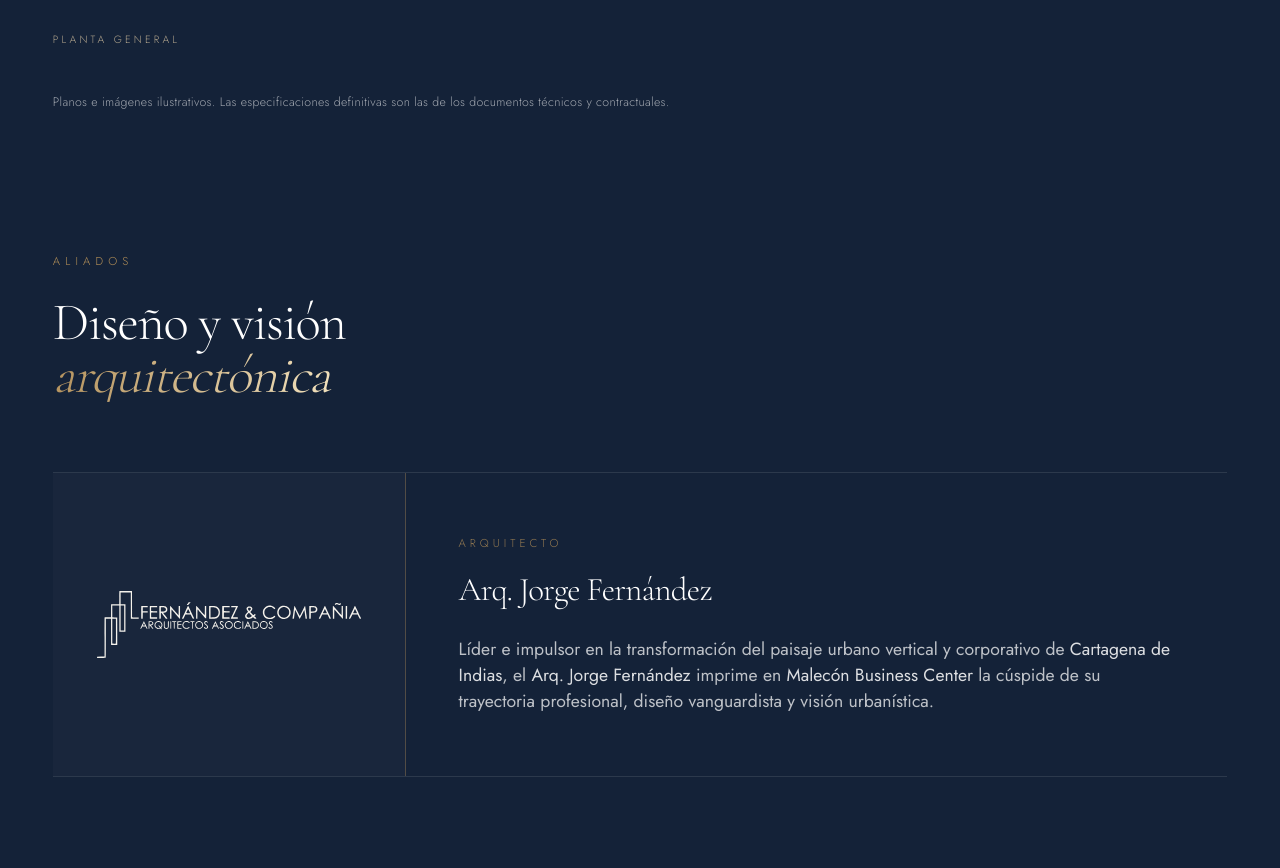
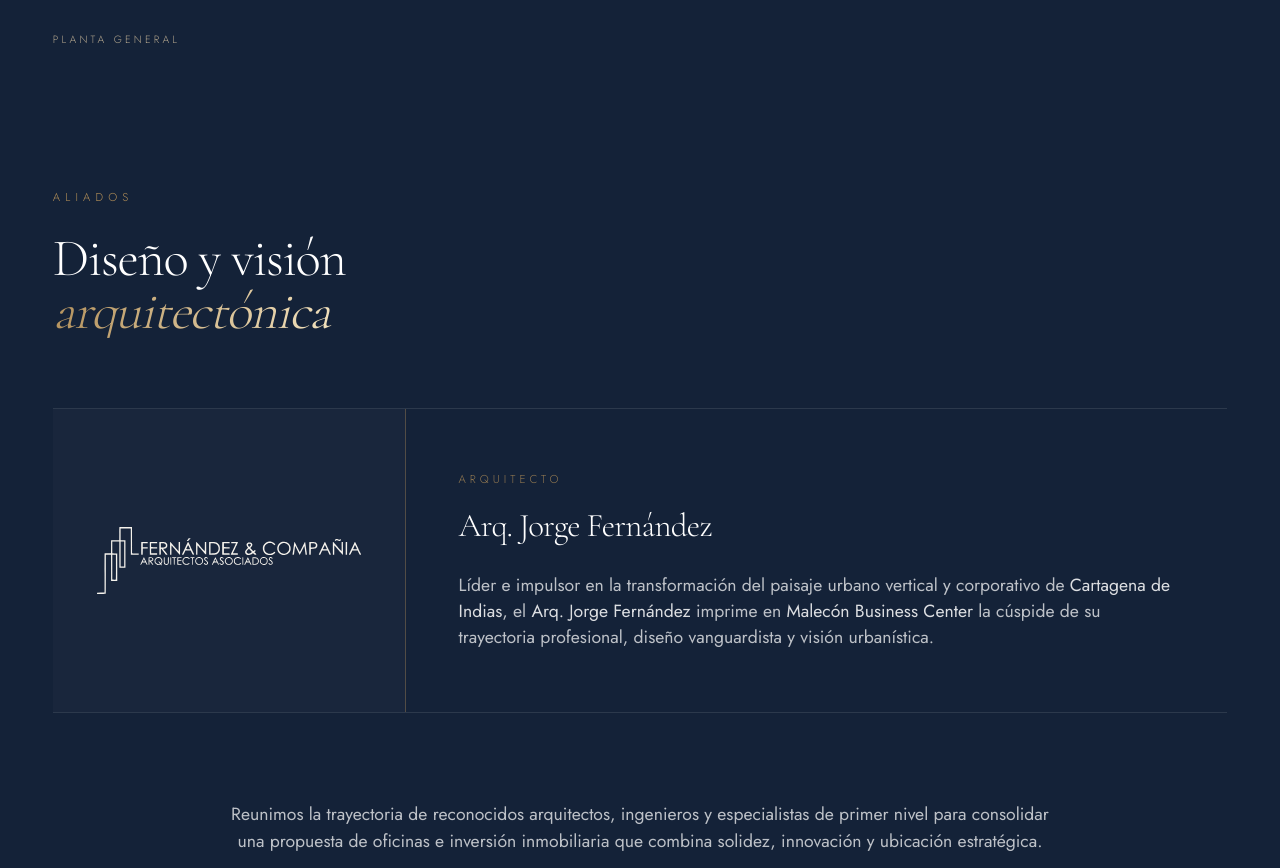
Before and after one commit to jerdiaz/malecon-residences, a Next.js app: page / in a window 1280 px wide. Shown: the part 9335-10203 px from the top of the page. Built offline with nearby package versions, Linux system fonts and the light colour scheme.

Commit message:
Plantas: eliminar nota legal del plano

```diff
--- a/src/components/Plantas.tsx
+++ b/src/components/Plantas.tsx
@@ -62,13 +62,7 @@ export default function Plantas() {
           </div>
         </div>
 
-        {/* Nota */}
-        <div className="mx-auto max-w-7xl px-6 md:px-12">
-          <p className="mt-10 text-[0.7rem] font-light leading-relaxed tracking-wide text-apoyo">
-            Planos e imágenes ilustrativos. Las especificaciones definitivas
-            son las de los documentos técnicos y contractuales.
-          </p>
-        </div>
+
       </div>
 
       {ampliado && (
```
